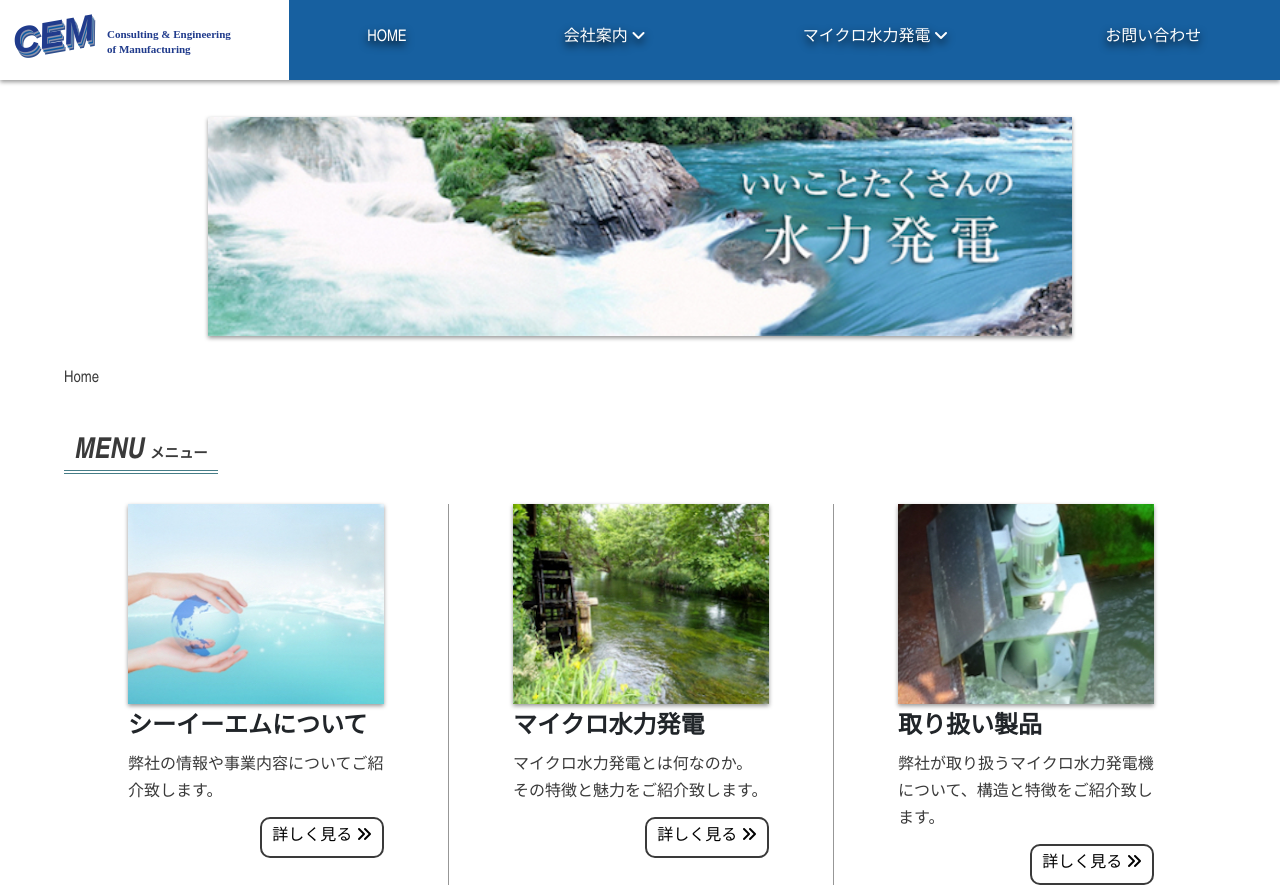
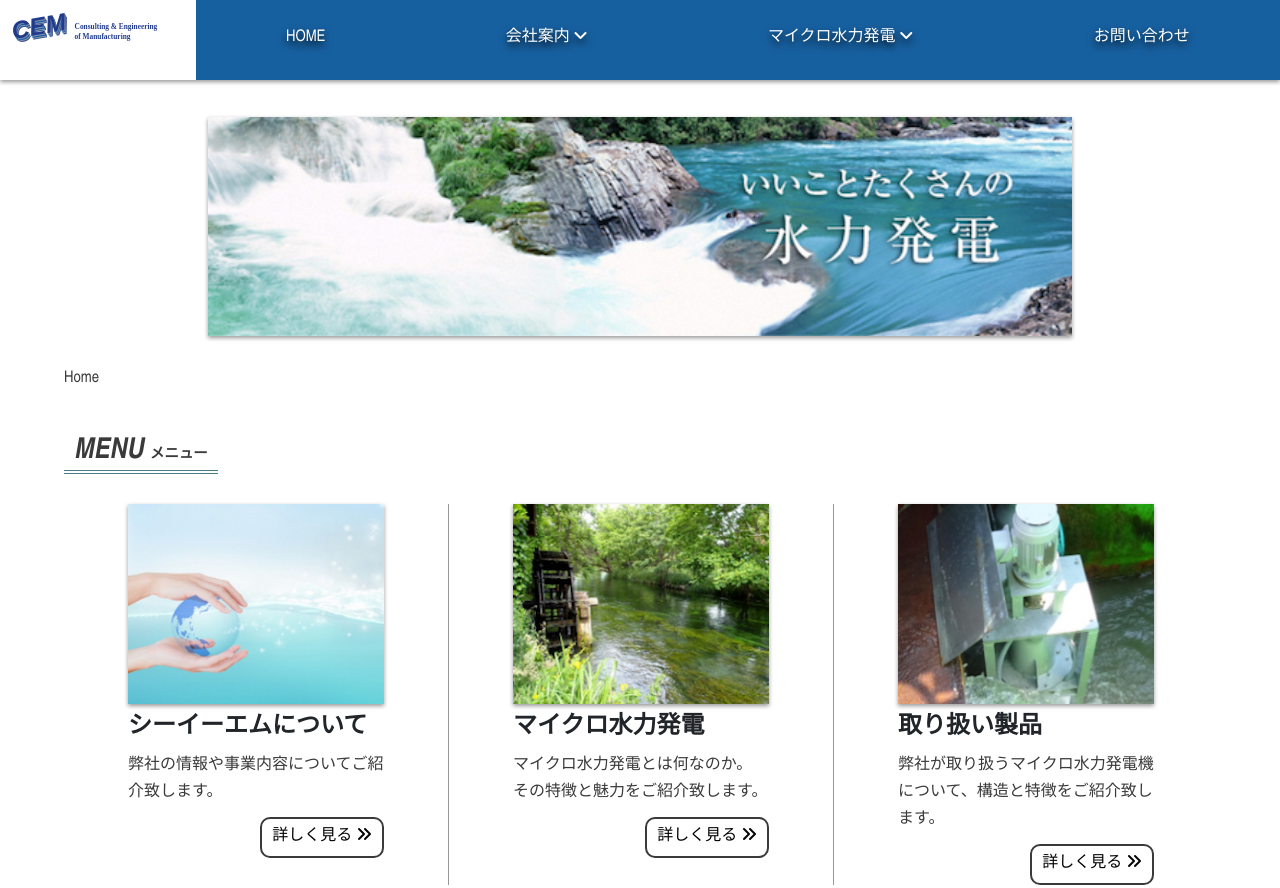
Before and after one commit to taimomo/c-e-m_remake, a plain HTML site: page index.html in a window 1280 px wide. Shown: the top 888 px of the page. Drawn offline with nearby package versions, Linux system fonts and the light colour scheme.

Commit message:
logo size local and network different cant solution

```diff
--- a/css/style.scss
+++ b/css/style.scss
@@ -1686,7 +1686,7 @@ input[type="submit"] {
 /* ユニークグループ */
 .logo {
   img {
-    height: 150%;
+    height: 100%;
     width: auto;
   }
 
```
Also changed, not shown: css/style.css, css/style.min.css.
